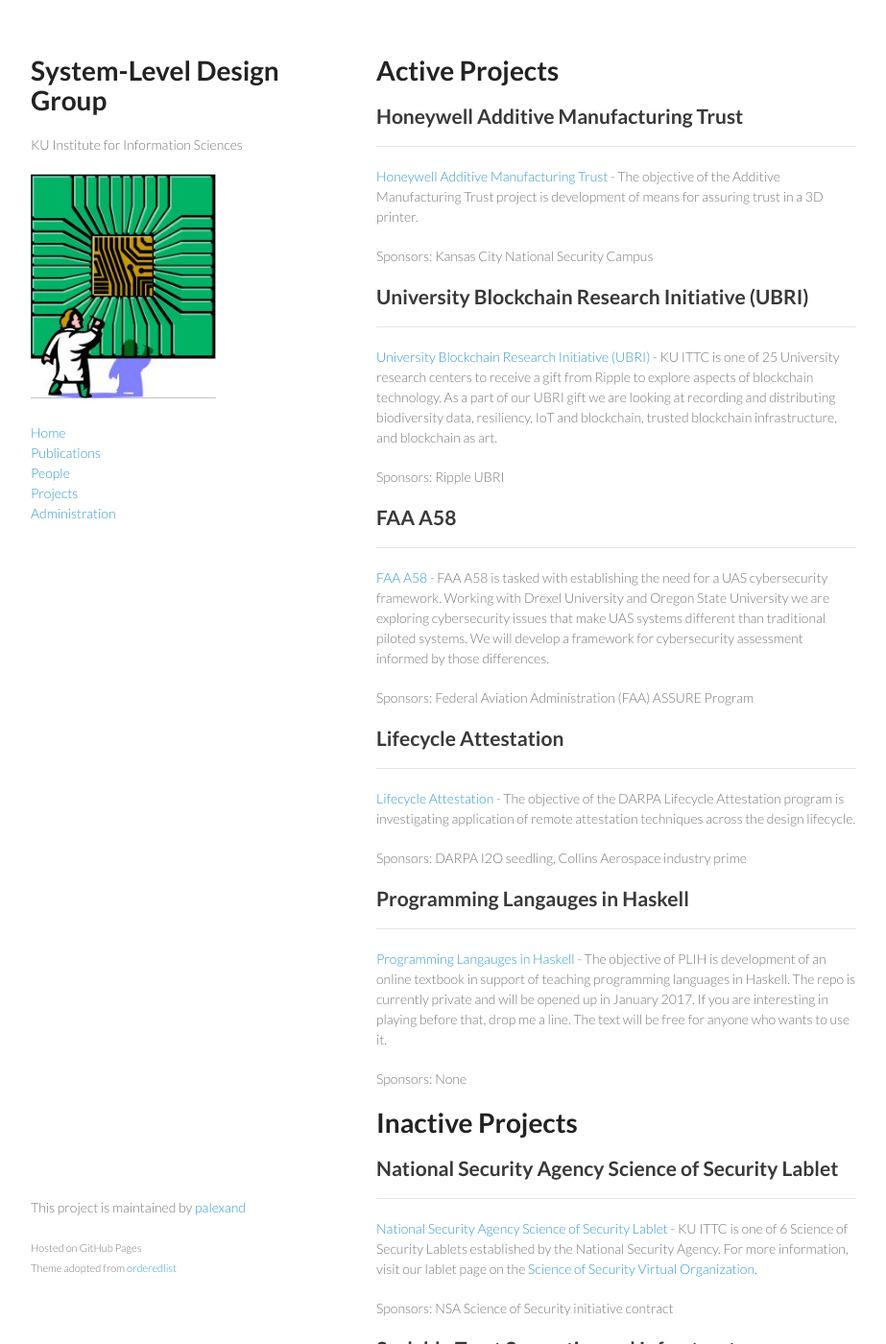
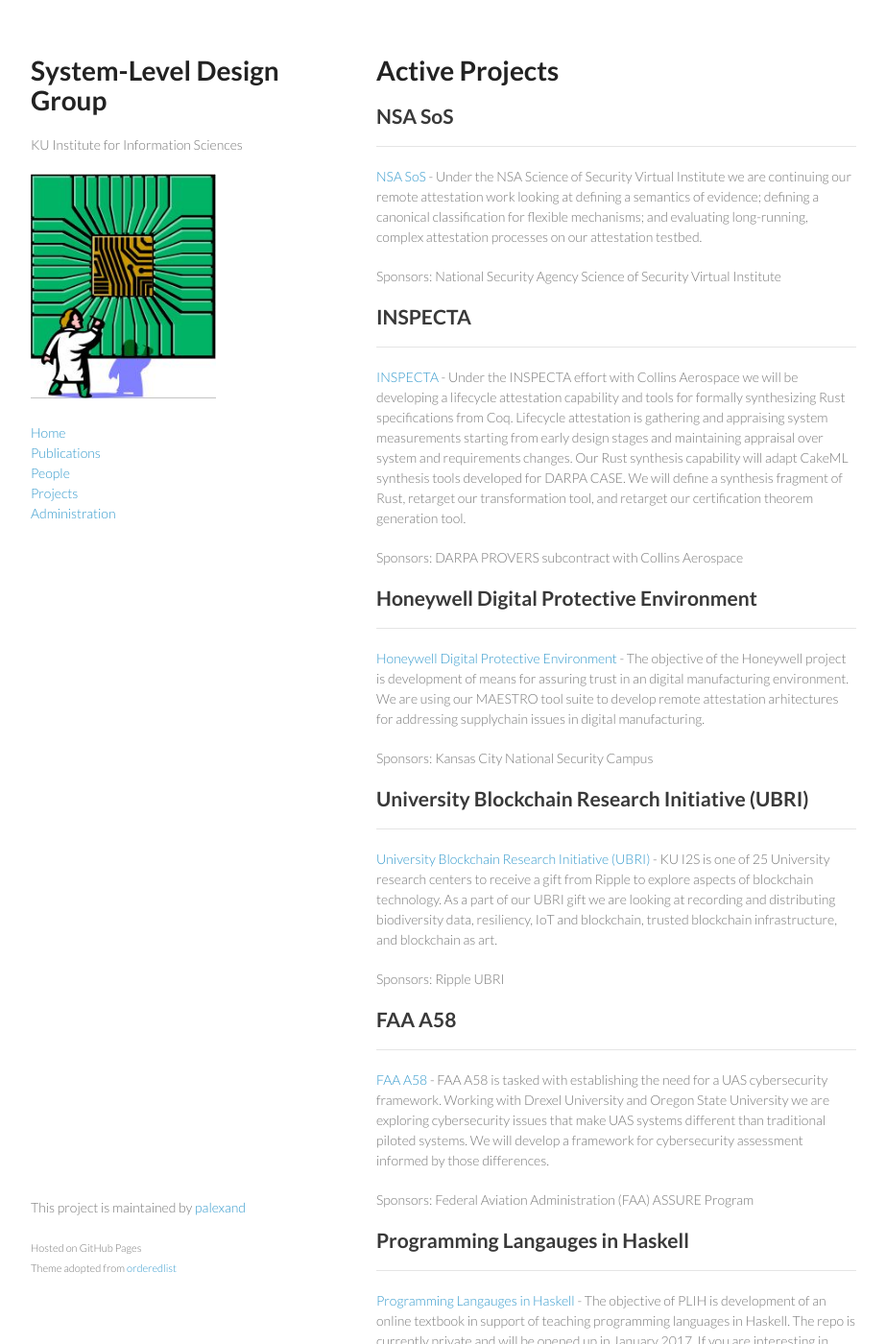
Before and after one commit to ku-sldg/ku-sldg.github.io, a Jekyll site: the page built from projects.md, in a window 1280 px wide and 1400 px high. Shown: the whole window at 96% size, without its empty margins (178-1101 px from the left). Built offline with Jekyll 4.4.1, drawn with Linux system fonts in a browser that asks for light colours; some of the changed text lies outside the part shown.

Commit message:
updating project listings

```diff
--- a/_data/inactive-projects.yml
+++ b/_data/inactive-projects.yml
@@ -1,3 +1,10 @@
+- name: Lifecycle Attestation
+  ghpages:
+  github: ku-sldg
+  repo:
+  description: "The objective of the DARPA Lifecycle Attestation program is investigating application of remote attestation techniques across the design lifecycle."
+  sponsor: DARPA I2O seedling, Collins Aerospace industry prime
+
 - name: National Security Agency Science of Security Lablet
   ghpages:
   github: ku-sldg
--- a/_data/projects.yml
+++ b/_data/projects.yml
@@ -1,15 +1,29 @@
-- name: Honeywell Additive Manufacturing Trust
+- name: NSA SoS
   ghpages:
   github: ku-sldg
   repo:
-  description: "The objective of the Additive Manufacturing Trust project is development of means for assuring trust in a 3D printer."
+  description: "Under the NSA Science of Security Virtual Institute we are continuing our remote attestation work looking at defining a semantics of evidence; defining a canonical classification for flexible mechanisms; and evaluating long-running, complex attestation processes on our attestation testbed."
+  sponsor: National Security Agency Science of Security Virtual Institute
+
+- name: INSPECTA
+  ghpages:
+  github: ku-sldg
+  repo:
+  description: "Under the INSPECTA effort with Collins Aerospace we will be developing a lifecycle attestation capability and tools for formally synthesizing Rust specifications from Coq. Lifecycle attestation is gathering and appraising system measurements starting from early design stages and maintaining appraisal over system and requirements changes.  Our Rust synthesis capability will adapt CakeML synthesis tools developed for DARPA CASE.  We will define a synthesis fragment of Rust, retarget our transformation tool, and retarget our certification theorem generation tool."
+  sponsor: DARPA PROVERS subcontract with Collins Aerospace
+
+- name: Honeywell Digital Protective Environment
+  ghpages:
+  github: ku-sldg
+  repo:
+  description: "The objective of the Honeywell project is development of means for assuring trust in an digital manufacturing environment.  We are using our MAESTRO tool suite to develop remote attestation arhitectures for addressing supplychain issues in digital manufacturing."
   sponsor: Kansas City National Security Campus
 
 - name: University Blockchain Research Initiative (UBRI)
   ghpages:
   github: ku-sldg
   repo:
-  description: "KU ITTC is one of 25 University research centers to receive a gift from Ripple to explore aspects of blockchain technology. As a part of our UBRI gift we are looking at recording and distributing biodiversity data, resiliency, IoT and blockchain, trusted blockchain infrastructure, and blockchain as art."
+  description: "KU I2S is one of 25 University research centers to receive a gift from Ripple to explore aspects of blockchain technology. As a part of our UBRI gift we are looking at recording and distributing biodiversity data, resiliency, IoT and blockchain, trusted blockchain infrastructure, and blockchain as art."
   sponsor: Ripple UBRI
 
 - name: FAA A58
@@ -19,13 +33,6 @@
   description: "FAA A58 is tasked with establishing the need for a UAS cybersecurity framework.  Working with Drexel University and Oregon State University we are exploring cybersecurity issues that make UAS systems different than traditional piloted systems.  We will develop a framework for cybersecurity assessment informed by those differences."
   sponsor: Federal Aviation Administration (FAA) ASSURE Program
 
-- name: Lifecycle Attestation
-  ghpages:
-  github: ku-sldg
-  repo:
-  description: "The objective of the DARPA Lifecycle Attestation program is investigating application of remote attestation techniques across the design lifecycle."
-  sponsor: DARPA I2O seedling, Collins Aerospace industry prime
-
 - name: Programming Langauges in Haskell
   github: ku-sldg
   repo: plih
```
